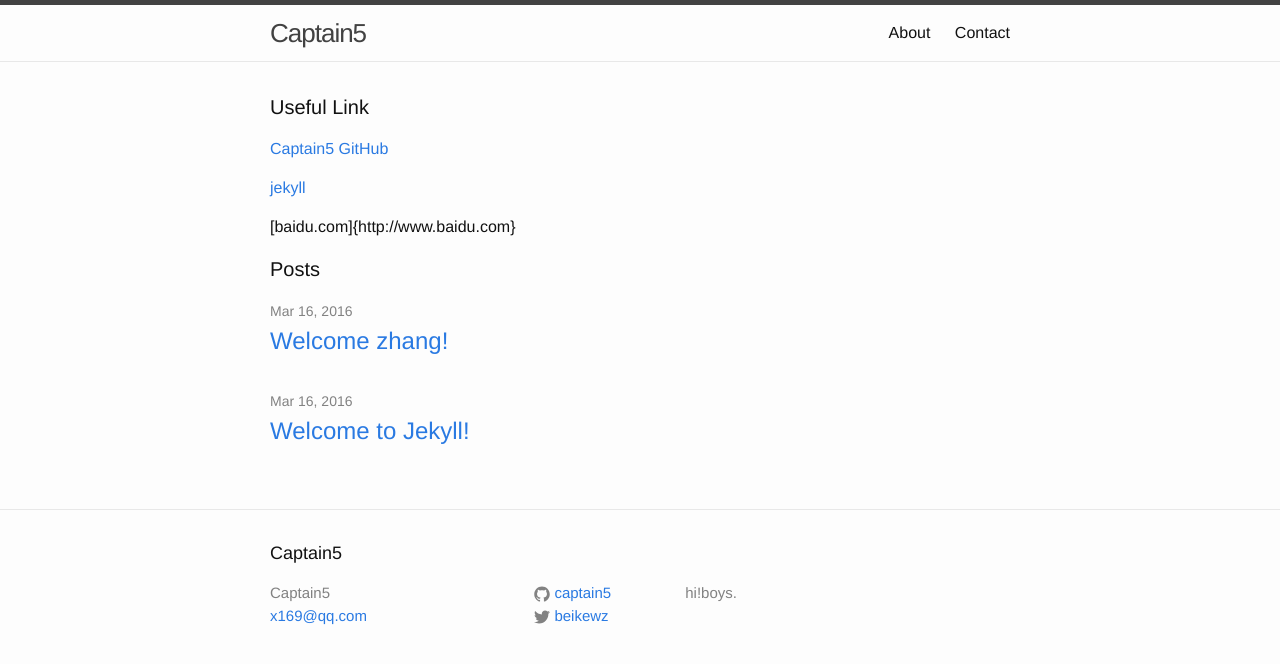
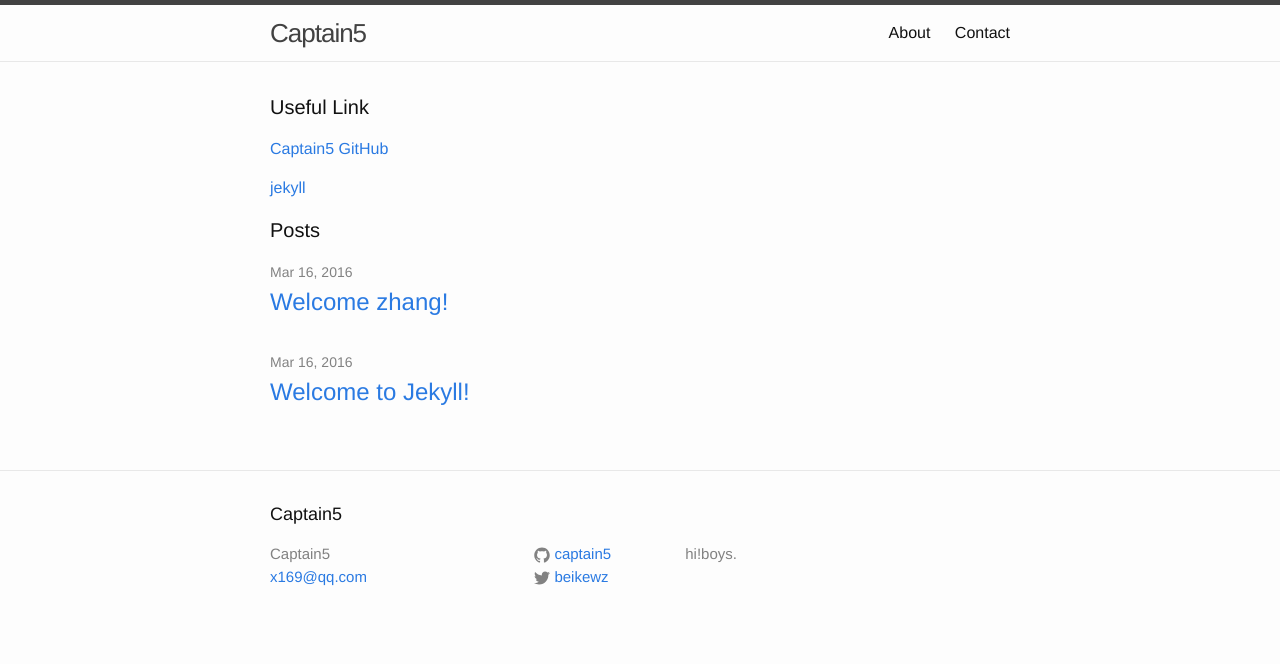
Before and after one commit to captain5/captain5.github.io, a Jekyll site: the page built from index.html, in a window 1280 px wide. Shown: the top 664 px of the page. Built offline with Jekyll 4.4.1, drawn with Linux system fonts in a browser that asks for light colours.

Commit message:
Update index.html

```diff
--- a/index.html
+++ b/index.html
@@ -4,11 +4,10 @@ layout: default
 
 <div class="home">
   <h1 class="page-heading">Useful Link</h1>
-  <a href="http://abcd.com>abcddd</a>
-  <br>
+
  <p><a href="https://github.com/captain5"  target="_black">Captain5 GitHub</a></p>
  <p><a href="https://jekyllrb.com/"  target="_black">jekyll</a></p>
- [baidu.com]{http://www.baidu.com}
+
 <p>
   <h1 class="page-heading">Posts</h1>
   <ul class="post-list">
```
